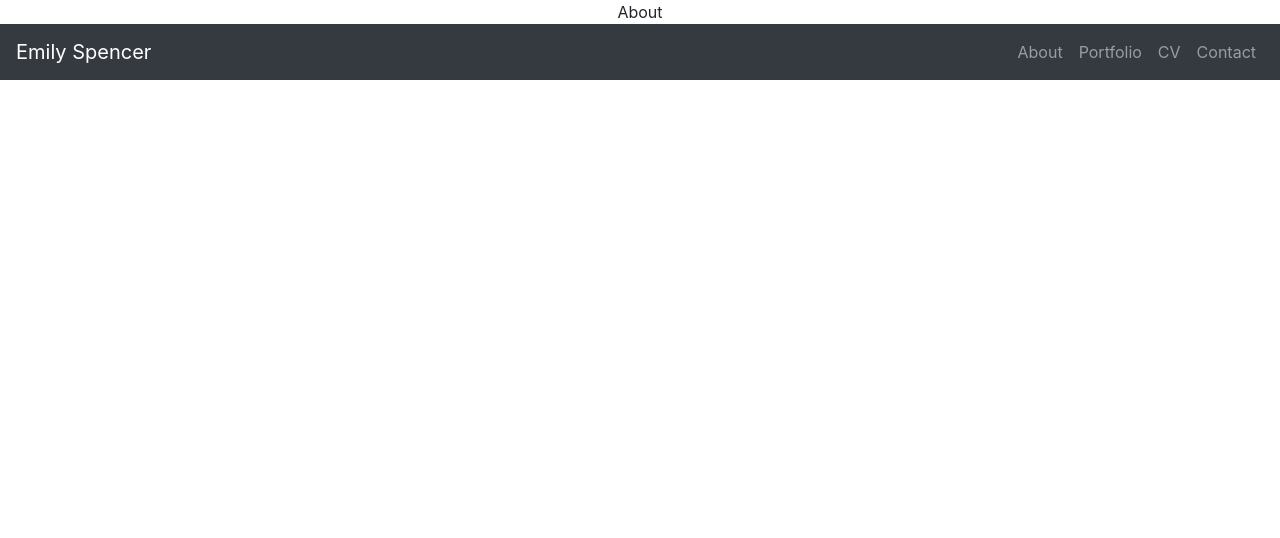
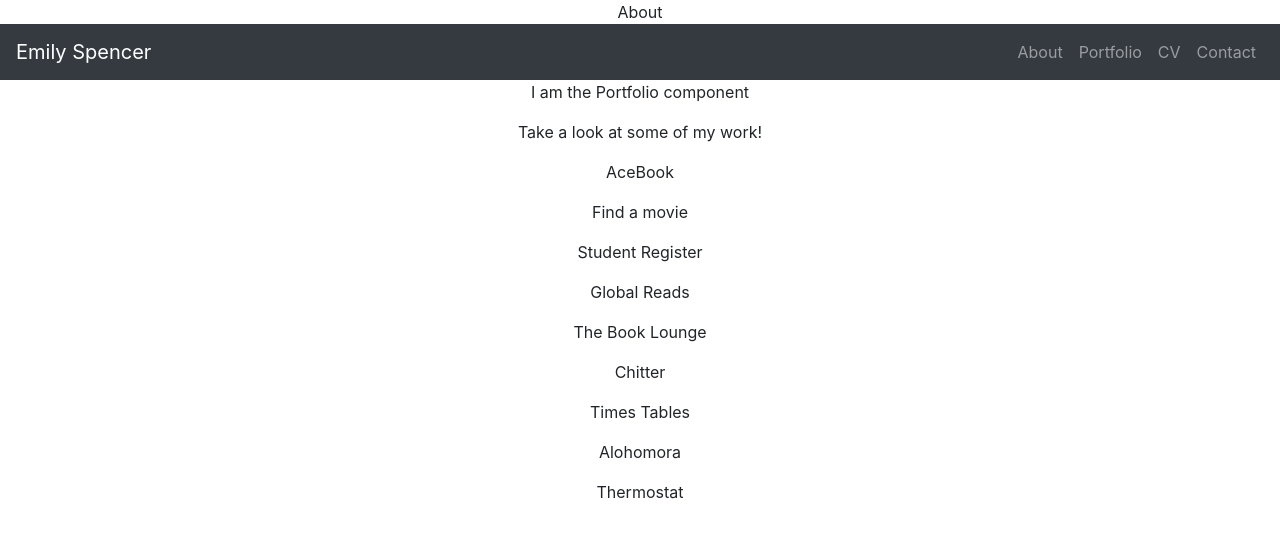
Before and after one commit to emilyjspencer/personal-website, a React (Create React App) app: page /portfolio in a window 1280 px wide. Shown: the top 538 px of the page. Built offline with nearby package versions, Linux system fonts and the light colour scheme.

Commit message:
Renders About, Portfolio and Homepage components

```diff
--- a/src/App.js
+++ b/src/App.js
@@ -2,12 +2,14 @@ import React from 'react';
 import './App.css';
 import NavBar from './shared/components/Navigation/NavBar';
 import About from './website/About';
+import Main from './website/Main';
 
 const App = ()  => {
   return (
     <div className="App">
       <About />
       <NavBar />
+      <Main />
     </div>
   );
 }
--- a/src/index.js
+++ b/src/index.js
@@ -4,10 +4,13 @@ import './index.css';
 import App from './App';
 import 'bootstrap/dist/css/bootstrap.css';
 import './custom.scss'
+import { BrowserRouter } from 'react-router-dom';
 
 ReactDOM.render(
   <React.StrictMode>
-    <App />
+    <BrowserRouter>
+      <App />
+    </BrowserRouter>
   </React.StrictMode>,
   document.getElementById('root')
 );
--- a/src/website/Homepage.js
+++ b/src/website/Homepage.js
@@ -0,0 +1,14 @@
+import React from 'react';
+
+
+const Homepage = () => {
+  return (
+      <div>
+          <p>Hello- I am the homepage component</p>
+      </div>
+  )
+
+}
+
+
+export default Homepage;
--- /dev/null
+++ b/src/website/Main.js
@@ -0,0 +1,20 @@
+import React from 'react';
+import { BrowserRouter, Switch, Route } from 'react-router-dom';
+
+import Homepage from './Homepage'
+import About from './About'
+import Portfolio from './Portfolio'
+
+
+
+const Main = () => (
+  <BrowserRouter>
+  <Switch>
+    <Route exact path="/" component={Homepage} />
+    <About exact path="/about" component={About} />
+    <Portfolio exact path="/portfolio" component={Portfolio} />
+  </Switch>
+  </BrowserRouter>
+)
+
+export default Main;
--- a/src/website/Portfolio.js
+++ b/src/website/Portfolio.js
@@ -0,0 +1,21 @@
+import React from 'react';
+
+const Portfolio = () => {
+    return (
+        <div>
+            <p>I am the Portfolio component</p>
+            <p>Take a look at some of my work!</p>
+            <p>AceBook</p>
+            <p>Find a movie</p>
+            <p>Student Register</p>
+            <p>Global Reads</p>
+            <p>The Book Lounge</p>
+            <p>Chitter</p>
+            <p>Times Tables</p>
+            <p>Alohomora</p>
+            <p>Thermostat</p>
+        </div>
+    )
+}
+
+export default Portfolio
```
Also changed, not shown: src/website/About.js (line endings or trailing spaces).
